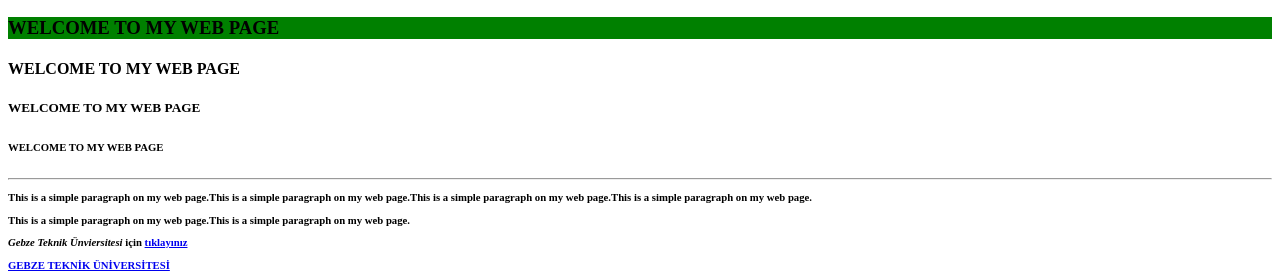
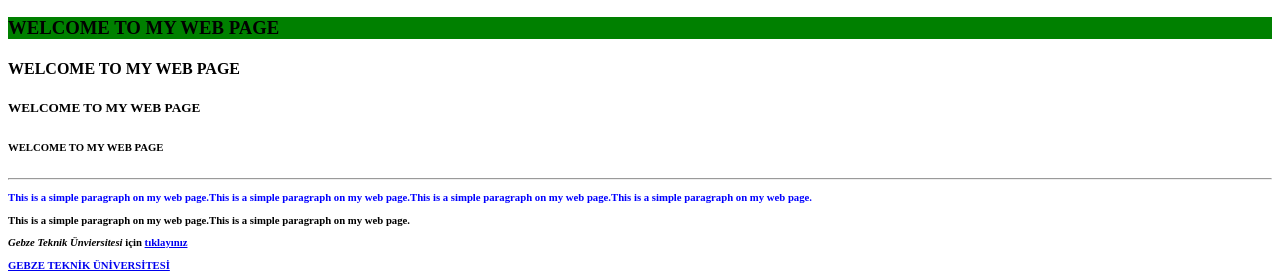
Before and after one commit to bozdenizci/mis201-web, a plain HTML site: page index.html in a window 1280 px wide. Shown: the part 114-393 px from the top of the page. Drawn offline with Linux system fonts and the light colour scheme.

Commit message:
color added

```diff
--- a/index.html
+++ b/index.html
@@ -18,7 +18,7 @@
 
     <hr> <!--Comment-->
 
-    <p>This is a simple paragraph on my web page.This is a simple paragraph on my web page.This is a simple paragraph on my web page.This is a simple paragraph on my web page.</p>
+    <p style="color:blue">This is a simple paragraph on my web page.This is a simple paragraph on my web page.This is a simple paragraph on my web page.This is a simple paragraph on my web page.</p>
 
     <p> This is a simple paragraph on my web page.This is a simple paragraph on my web page.</p>
 
```
